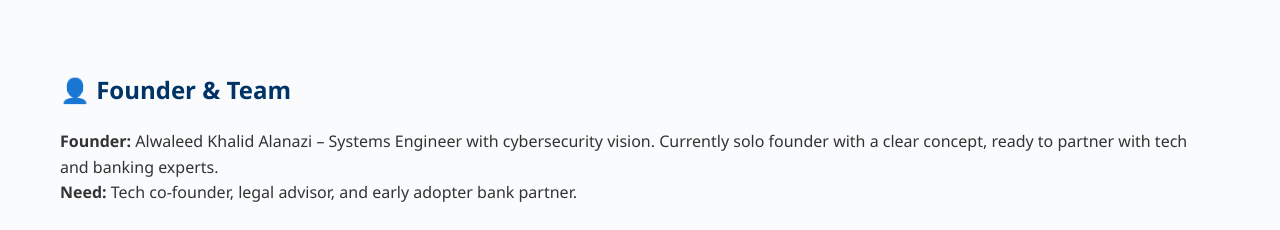
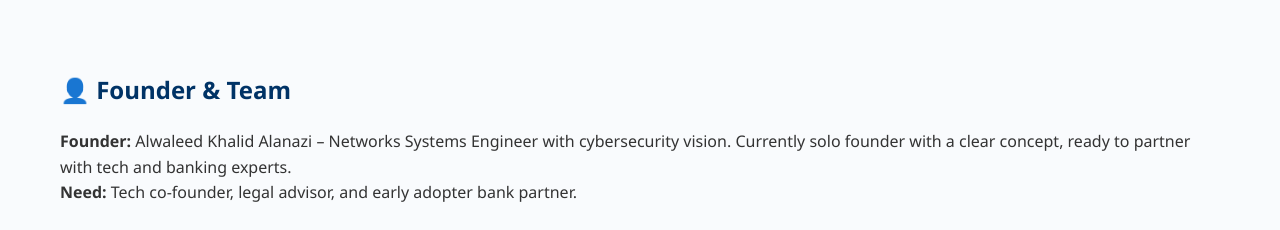
Before and after one commit to Alwaleed90/Dynamic-CVV, a plain HTML site: page index.html in a window 1280 px wide. Shown: the part 5640-5870 px from the top of the page. Drawn offline with nearby package versions, Linux system fonts and the light colour scheme.

Commit message:
index.html

```diff
--- a/index.html
+++ b/index.html
@@ -200,7 +200,7 @@ box-shadow: 0 2px 8px rgba(0, 0, 0, 0.15);
 
   <section id="team" class="section">
     <h2>👤 Founder & Team</h2>
-    <p><strong>Founder:</strong> Alwaleed Khalid Alanazi – Systems Engineer with cybersecurity vision. Currently solo founder with a clear concept, ready to partner with tech and banking experts.</p>
+    <p><strong>Founder:</strong> Alwaleed Khalid Alanazi – Networks Systems Engineer with cybersecurity vision. Currently solo founder with a clear concept, ready to partner with tech and banking experts.</p>
     <p><strong>Need:</strong> Tech co-founder, legal advisor, and early adopter bank partner.</p>
   </section>
 
```
